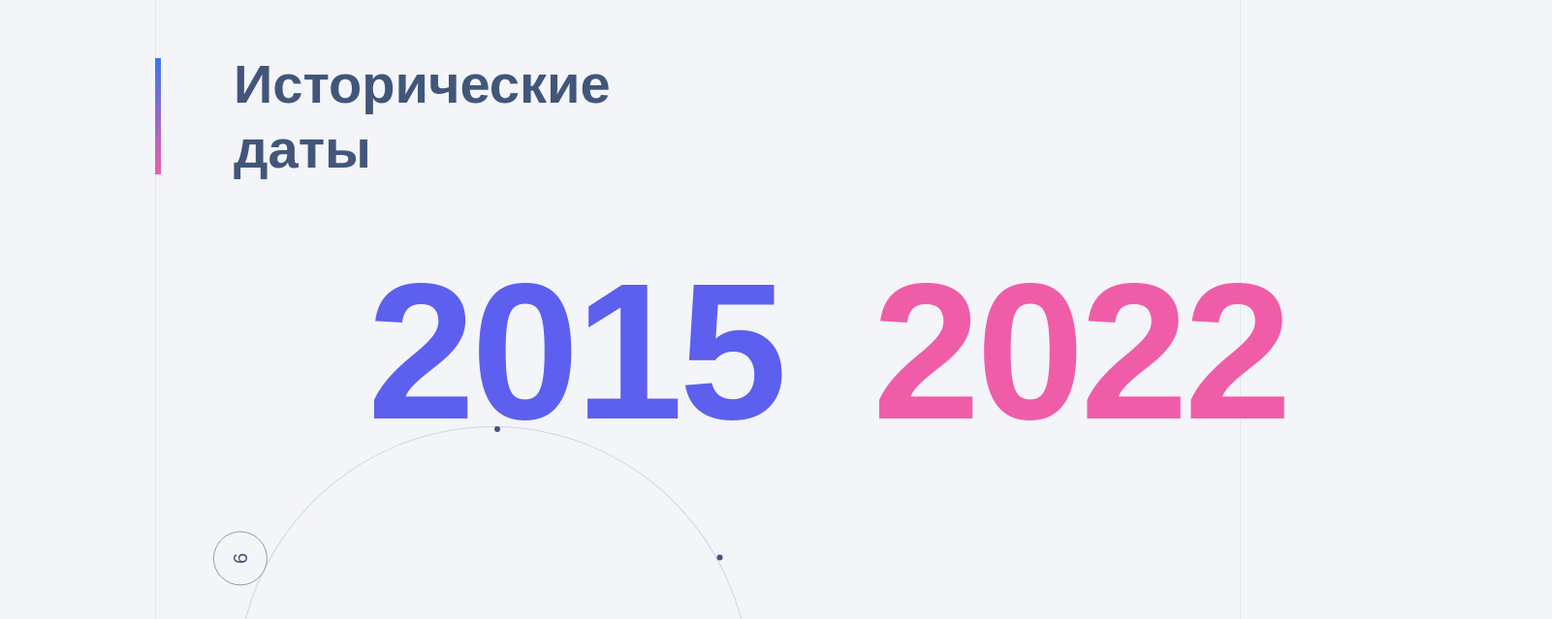
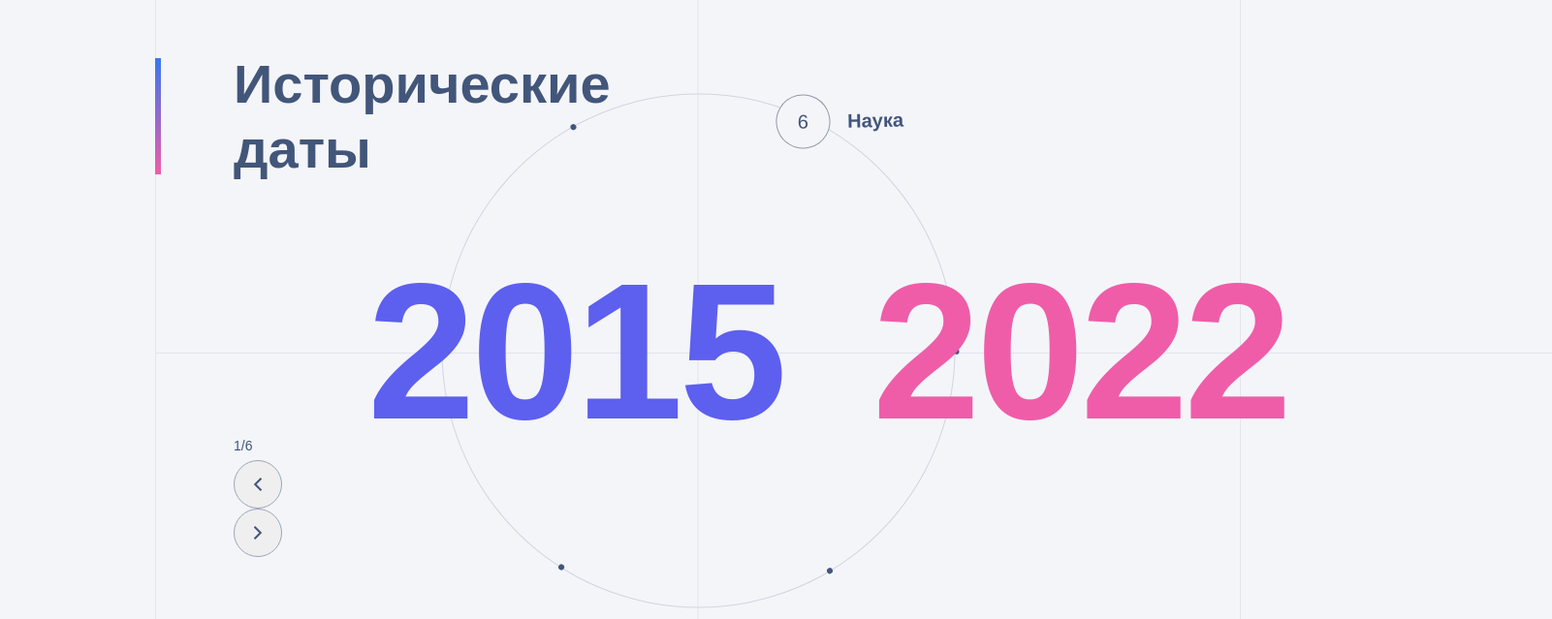
Before and after one commit to alenushka-jpg/digital-test-task, a website built with webpack: page src/index.html in a window 1280 px wide. Shown: the part 117-756 px from the top of the page at 97% size, 1601 px wide, since content can reach past the window. Built offline with nearby package versions, Linux system fonts and the light colour scheme.

Commit message:
adds CSS Styling for Historical Events Timeline

```diff
--- a/src/index.html
+++ b/src/index.html
@@ -19,37 +19,37 @@
           </article>
           <div class="interval-time__circle">
             <div class="interval-time__point">
-              <button class="interval-time__circle-button" type="button" data-year-start="1980" data-year-end="1986" data-info="Информация для первой кнопки">
+              <button class="interval-time__circle-button" type="button" data-year-start="1980" data-year-end="1986" data-info="Информация для первой кнопки" id="circle-button1">
                 <span>1</span>
               </button>
               <h2 class="interval-time__name">Технологии</h2>
             </div>
             <div class="interval-time__point">
-              <button class="interval-time__circle-button" type="button" data-year-start="1987" data-year-end="1991" data-info="Информация для второй кнопки">
+              <button class="interval-time__circle-button" type="button" data-year-start="1987" data-year-end="1991" data-info="Информация для второй кнопки" id="circle-button2">
                 <span>2</span>
               </button>
               <h2 class="interval-time__name">Кино</h2>
             </div>
             <div class="interval-time__point">
-              <button class="interval-time__circle-button" type="button" data-year-start="1992" data-year-end="1997" data-info="Информация для третьей кнопки">
+              <button class="interval-time__circle-button" type="button" data-year-start="1992" data-year-end="1997" data-info="Информация для третьей кнопки" id="circle-button3">
                 <span>3</span>
               </button>
               <h2 class="interval-time__name">Литература</h2>
             </div>
             <div class="interval-time__point">
-              <button class="interval-time__circle-button" type="button" data-year-start="1999" data-year-end="2004" data-info="Информация для четвертой кнопки">
+              <button class="interval-time__circle-button" type="button" data-year-start="1999" data-year-end="2004" data-info="Информация для четвертой кнопки" id="circle-button4">
                 <span>4</span>
               </button>
               <h2 class="interval-time__name">Театр</h2>
             </div>
             <div class="interval-time__point">
-              <button class="interval-time__circle-button" type="button" data-year-start="2006" data-year-end="2014" data-info="Информация для пятой кнопки">
+              <button class="interval-time__circle-button" type="button" data-year-start="2006" data-year-end="2014" data-info="Информация для пятой кнопки" id="circle-button5">
                 <span>5</span>
               </button>
               <h2 class="interval-time__name">Спорт</h2>
             </div>
             <div class="interval-time__point">
-              <button class="interval-time__circle-button interval-time__circle-button--active" type="button" data-year-start="2015" data-year-end="2022"  data-info="Информация для шестой кнопки">
+              <button class="interval-time__circle-button interval-time__circle-button--active" type="button" data-year-start="2015" data-year-end="2022"  data-info="Информация для шестой кнопки" id="circle-button6">
                 <span>6</span>
               </button>
               <h2 class="interval-time__name">Наука</h2>
@@ -67,7 +67,7 @@
             </button>
           </div>
         </article>
-        <article class="historical-events__chronicle chronicle-events" data-year="1980 - 1986"></article>
+        <!-- <article class="historical-events__chronicle chronicle-events" data-year="1980 - 1986"></article>
         <article class="historical-events__chronicle chronicle-events" data-year="1987 - 1991"></article>
         <article class="historical-events__chronicle chronicle-events" data-year="1992 - 1997"></article>
         <article class="historical-events__chronicle chronicle-events" data-year="1999 - 2004"></article>
@@ -91,7 +91,7 @@
               13 сентября — частное солнечное затмение, видимое в Южной Африке и части Антарктиды
             </p>
           </div>
-        </article>
+        </article> -->
       </div>
     </section>
   </main>
--- a/src/sass/blocks/historical-events.scss
+++ b/src/sass/blocks/historical-events.scss
@@ -3,10 +3,34 @@
 }
 
 .historical-events__container {
+  position: relative;
+  min-height: 1080px;
   padding-top: 170px;
   padding-bottom: 104px;
   border-left: 1px solid $dawn-grey;
   border-right: 1px solid $dawn-grey;
+
+  &::before,
+  &::after {
+    position: absolute;
+    content: '';
+    background-color: $dawn-grey;
+  }
+
+  &::before {
+    top: 0;
+    left: 50%;
+    width: 1px;
+    height: 1080px;
+    transform: translate(-50%);
+  }
+
+  &::after {
+    top: 44.5%;
+    left: 0;
+    width: 1440px;
+    height: 1px;
+  }
 }
 
 .historical-events__title {
--- a/src/sass/blocks/interval-time.scss
+++ b/src/sass/blocks/interval-time.scss
@@ -1,18 +1,19 @@
 
 .interval-time {
+  position: relative;
   padding-top: 96px;
 }
 
 .interval-time__circle {
-  width: 536px;
+  position: absolute;
+  width: 531px;
   height: 530px;
+  top: -90px;
+  left: 50%;
+  transform: rotate(-90deg) translateY(-50%);
   border-radius: 50%;
   border: 1px solid $nordic-breeze;
-}
-
-.interval-time__circle {
-  position: relative;
-  transform: rotate(-90deg);
+  z-index: 1;
 }
 
 .interval-time__point {
@@ -22,36 +23,119 @@
   transform: translate(-50%, -50%);
 }
 
-.interval-time__point:nth-child(1) .interval-time__circle-button {
-  transform: rotate(0deg) translate(265px) rotate(0deg);
+.interval-time__circle-button {
+  position: relative;
+  z-index: 10;
 }
 
-.interval-time__point:nth-child(2) .interval-time__circle-button {
-  transform: rotate(60deg) translate(265px) rotate(-60deg);
+.interval-time__name {
+  z-index: 20;
+  position: relative;
 }
 
-.interval-time__point:nth-child(3) .interval-time__circle-button {
-  transform: rotate(120deg) translate(265px) rotate(-120deg);
+.interval-time__circle-button--active#circle-button1 {
+  transform: rotate(86deg) translate(296px);
+
+  span {
+    transform: rotate(3deg);
+  }
 }
 
-.interval-time__point:nth-child(4) .interval-time__circle-button {
-  transform: rotate(180deg) translate(265px) rotate(-180deg);
+.interval-time__circle-button--active#circle-button1+ .interval-time__name  {
+  transform: rotate(90deg) translate(331px) rotate(0deg)
 }
 
-.interval-time__point:nth-child(5) .interval-time__circle-button {
-  transform: rotate(240deg) translate(265px) rotate(-240deg);
+#circle-button1 {
+  transform: rotate(90.3deg) translate(262px);
 }
 
-.interval-time__point:nth-child(6) .interval-time__circle-button {
-  transform: rotate(300deg) translate(265px) rotate(-300deg);
+.interval-time__circle-button--active#circle-button2 {
+  transform: rotate(144deg) translate(280px);
+
+  span {
+    transform: rotate(-52deg);
+  }
 }
 
+.interval-time__circle-button--active#circle-button2 + .interval-time__name  {
+  transform: rotate(142deg) translate(288px) rotate(-52deg);
+}
+
+#circle-button2 {
+  transform: rotate(150deg) translate(263px);
+}
+
+.interval-time__circle-button--active#circle-button3 {
+  transform: rotate(209deg) translate(229px);
+
+  span {
+    transform: rotate(-114deg);
+  }
+}
+
+.interval-time__circle-button--active#circle-button3 + .interval-time__name  {
+  transform: rotate(198deg) translate(242px) rotate(-107deg);
+}
+
+#circle-button3 {
+  transform: rotate(213deg) translate(267px);
+}
+
+.interval-time__circle-button--active#circle-button4 {
+  transform: rotate(269.7deg) translate(233px);
+
+  span {
+    transform: rotate(179deg);
+  }
+}
+
+.interval-time__circle-button--active#circle-button4 + .interval-time__name  {
+  transform: rotate(269.7deg) translate(208px) rotate(180deg);
+}
+
+#circle-button4 {
+  transform: rotate(269.7deg) translate(268px);
+}
+
+.interval-time__circle-button--active#circle-button5 {
+  transform: rotate(337deg) translate(250px);
+
+  span {
+    transform: rotate(112deg);
+  }
+}
+
+.interval-time__circle-button--active#circle-button5 + .interval-time__name  {
+  transform: rotate(340deg) translate(252px) rotate(109deg);
+}
+
+#circle-button5 {
+  transform: rotate(330deg) translate(266px);
+}
+
+.interval-time__circle-button--active#circle-button6 {
+  transform: rotate(30.5deg) translate(275px);
+
+  span {
+    transform: rotate(60deg);
+  }
+}
+
+.interval-time__circle-button--active#circle-button6 + .interval-time__name  {
+  transform: rotate(33deg) translate(283px) rotate(56deg);
+}
+
+#circle-button6 {
+  transform: rotate(24deg) translate(263px);
+}
 
 .interval-time__period {
+  position: relative;
   display: flex;
   column-gap: 92px;
   margin-left: 138px;
   margin-right: auto;
+  z-index: 5;
 }
 
 .interval-time__year {
```
